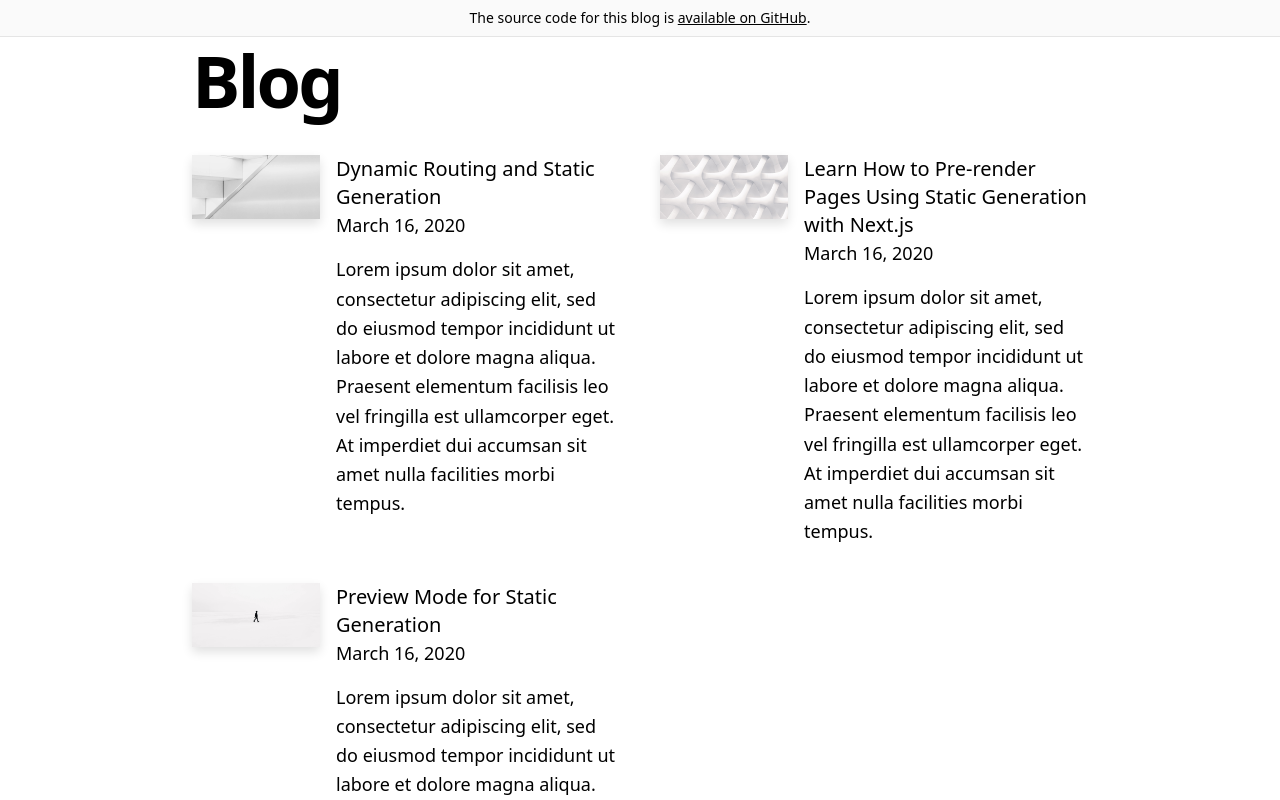
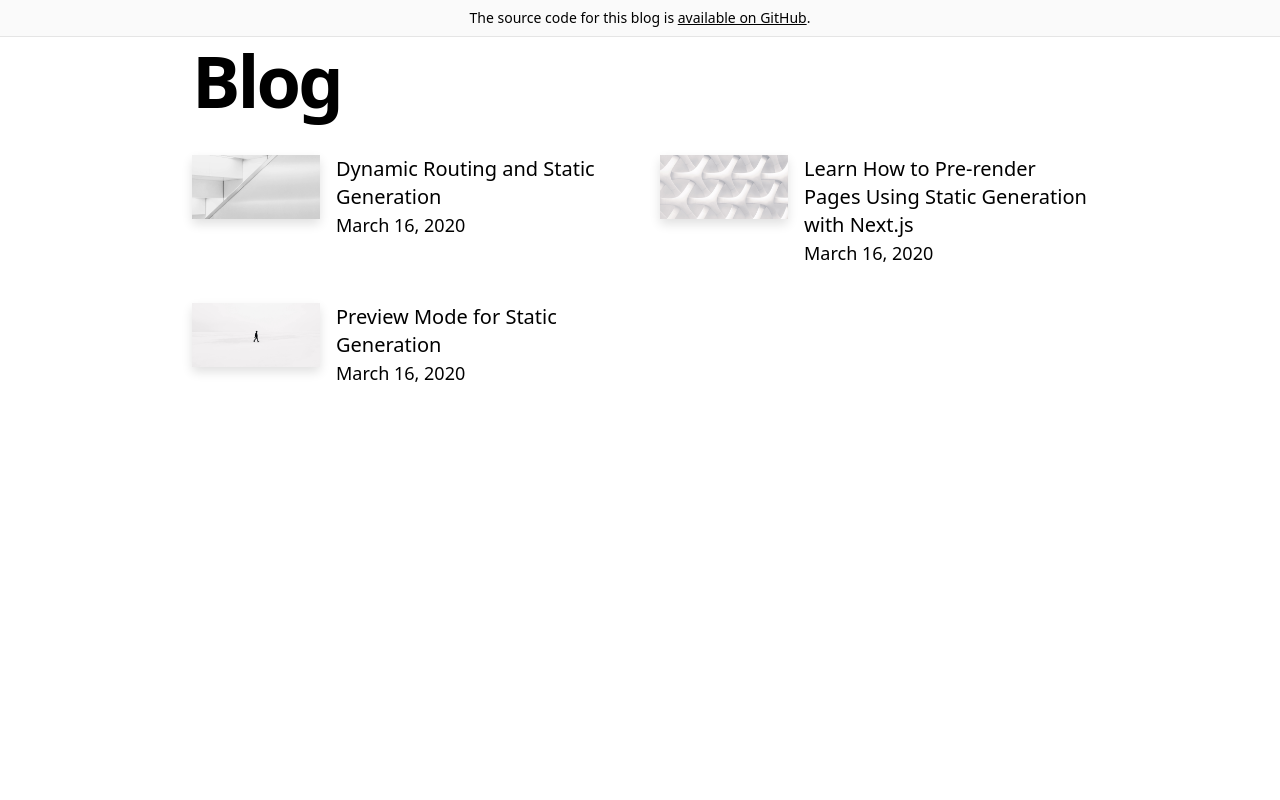
Before and after one commit to nochifuchi/nochi-log, a Next.js app: page / in a window 1280 px wide. Shown: the top 800 px of the page. Built offline with nearby package versions, Linux system fonts and the light colour scheme.

Commit message:
要約部分削除

```diff
--- a/components/more-stories.tsx
+++ b/components/more-stories.tsx
@@ -19,7 +19,6 @@ const MoreStories = ({ posts }: Props) => {
             coverImage={post.coverImage}
             date={post.date}
             slug={post.slug}
-            excerpt={post.excerpt}
           />
         ))}
       </div>
--- a/components/post-preview.tsx
+++ b/components/post-preview.tsx
@@ -6,7 +6,6 @@ type Props = {
   title: string
   coverImage: string
   date: string
-  excerpt: string
   slug: string
 }
 
@@ -14,7 +13,6 @@ const PostPreview = ({
   title,
   coverImage,
   date,
-  excerpt,
   slug,
 }: Props) => {
   return (
@@ -35,7 +33,6 @@ const PostPreview = ({
         <div className="text-lg mb-4">
           <DateFormatter dateString={date} />
         </div>
-        <p className="text-lg leading-relaxed mb-4">{excerpt}</p>
       </div>
     </div>
   )
--- a/pages/index.tsx
+++ b/pages/index.tsx
@@ -31,7 +31,6 @@ export const getStaticProps = async () => {
     'date',
     'slug',
     'coverImage',
-    'excerpt',
   ])
 
   return {
```
